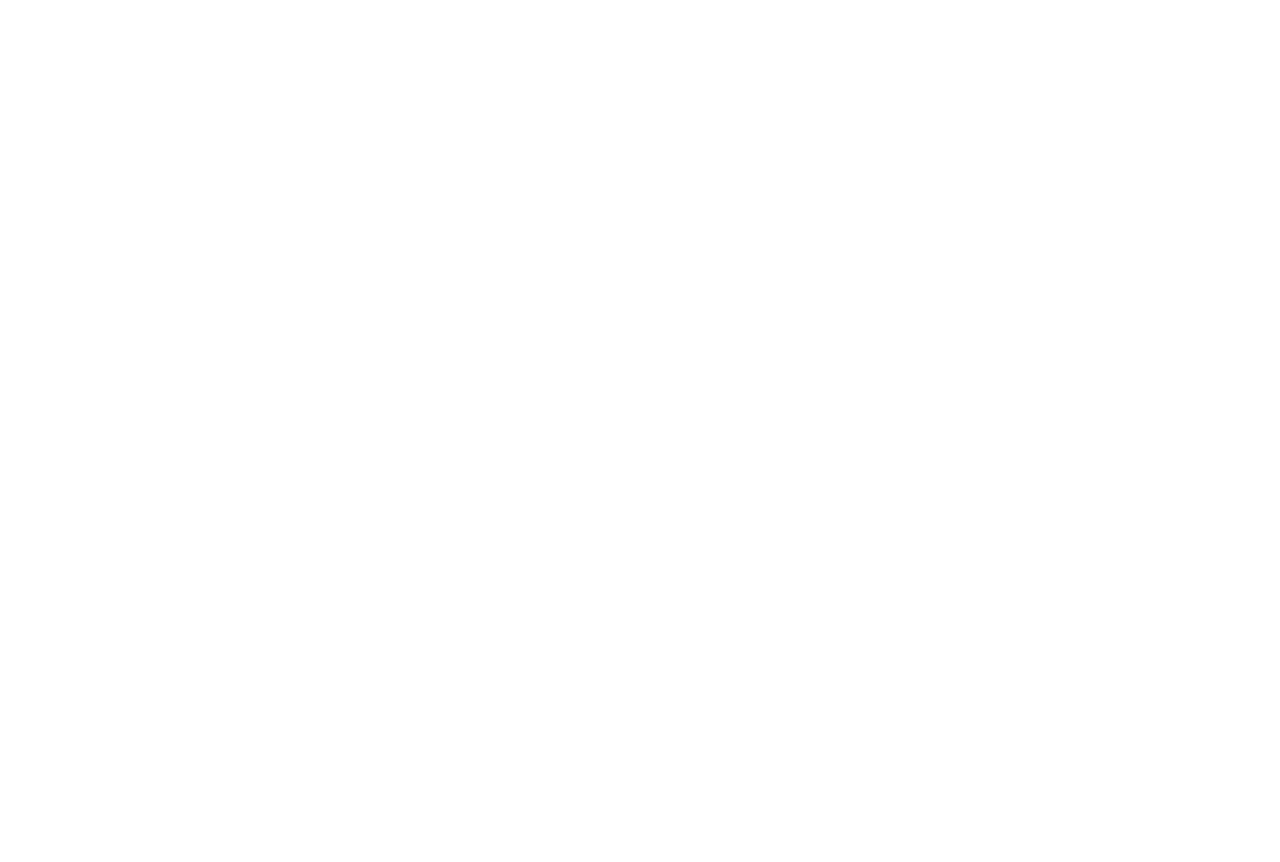
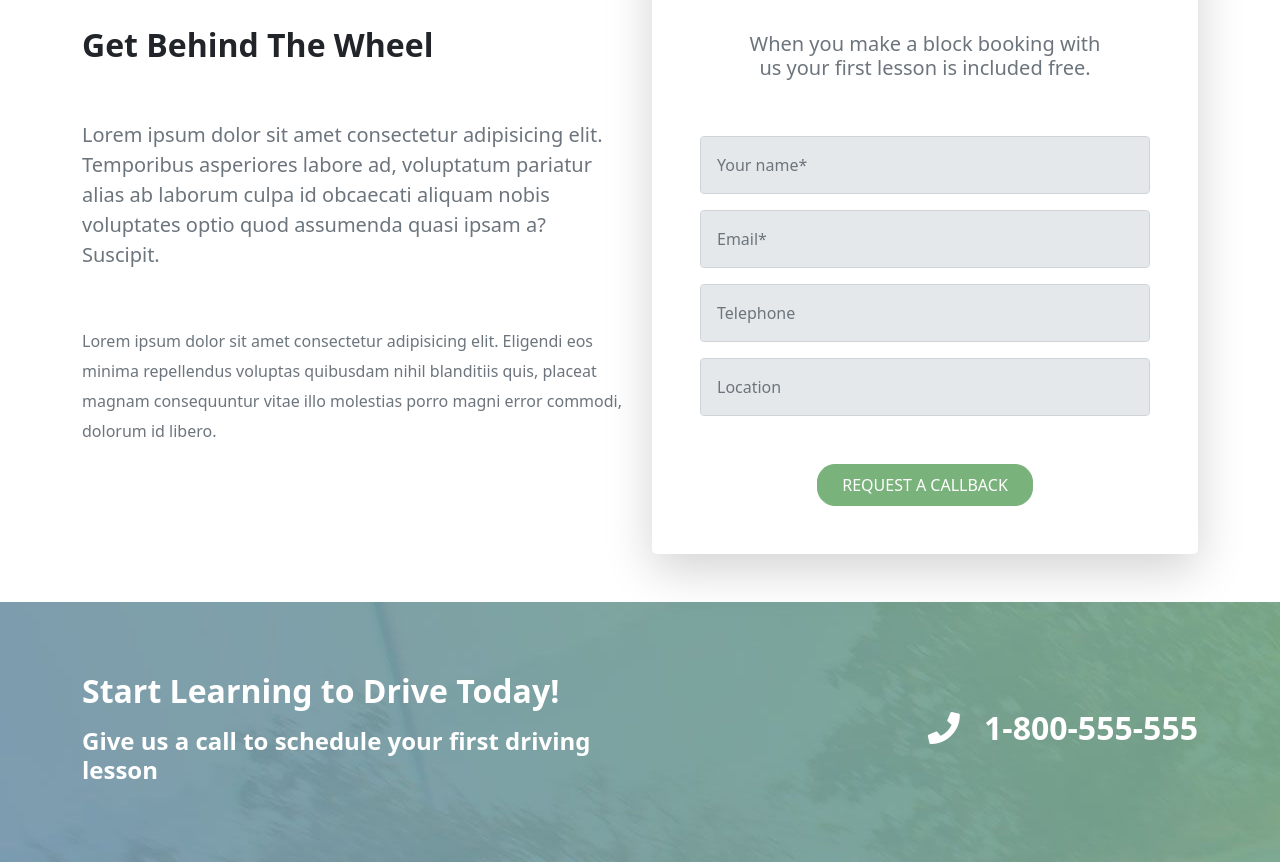
Before and after one commit to GianlucaPolcino/proj-html-vuejs, a Vue app: page / in a window 1280 px wide. Shown: the part 720-1582 px from the top of the page. Before the commit the page ends 800 px from the top, so only its background shows below. Built offline with nearby package versions, Linux system fonts and the light colour scheme.

Commit message:
main in progress

```diff
--- a/src/App.vue
+++ b/src/App.vue
@@ -1,16 +1,19 @@
 <template>
   <div>
     <Header />
+    <Main />
   </div>
 </template>
 
 <script>
-import Header from "./components/Header.vue"
+import Header from "./components/Header.vue";
+import Main from "./components/Main.vue";
 
 export default {
   name: 'App',
   components: {
     Header,
+    Main,
   }
 }
 </script>
--- a/src/components/Jumbotron.vue
+++ b/src/components/Jumbotron.vue
@@ -95,7 +95,7 @@
 
                 .gp-active{
                     color: #79b27b;
-                    padding-bottom: 10px;
+                    padding-bottom: 6px;
                     border-bottom: 4px solid #79b27b;
                 }
             }
--- /dev/null
+++ b/src/components/Main.vue
@@ -0,0 +1,98 @@
+<template>
+  <div>
+
+      <!-- FIRST SECTION -->
+
+      <div class="container">
+          <div class="row">
+              <div class="col-6 py-5">
+                  <h2 class="fw-bold py-5">Get Behind The Wheel</h2>
+                  <h5 class="text-secondary pb-5 gp-text">Lorem ipsum dolor sit amet consectetur adipisicing elit. Temporibus asperiores labore ad, voluptatum pariatur alias ab laborum culpa id obcaecati aliquam nobis voluptates optio quod assumenda quasi ipsam a? Suscipit.</h5>
+                  <h6 class="text-secondary gp-text">Lorem ipsum dolor sit amet consectetur adipisicing elit. Eligendi eos minima repellendus voluptas quibusdam nihil blanditiis quis, placeat magnam consequuntur vitae illo molestias porro magni error commodi, dolorum id libero.</h6>
+              </div>
+
+              <div class="col-6">
+                  <div class="gp-lesson p-5 text-center shadow-lg rounded-3">
+                      <h2>First Lesson Free!</h2>
+                      <h5 class="text-secondary p-5">When you make a block booking with us your first lesson is included free.</h5>
+
+                       <div class="mb-3">
+                            <input type="name" class="form-control p-3 gp-form" aria-describedby="nameHelp" placeholder="Your name*">
+                        </div>
+
+                        <div class="mb-3">
+                            <input type="email" class="form-control p-3 gp-form" aria-describedby="emailHelp" placeholder="Email*">
+                        </div>
+
+                        <div class="mb-3">
+                            <input type="telephone" class="form-control p-3 gp-form" aria-describedby="telephoneHelp" placeholder="Telephone">
+                        </div>
+                        <div class="mb-5">
+                            <input type="location" class="form-control p-3 gp-form" aria-describedby="locationHelp" placeholder="Location">
+                        </div>
+
+                        <button class="btn btn-success gp-button px-4 py-2">REQUEST A CALLBACK</button>
+                  </div>
+              </div>
+          </div>
+      </div>
+
+     <!-- SECOND SECTION -->
+
+      <div class="mt-5 gp-vertical">
+          <div class="container h-100">
+              <div class="row h-100 align-items-center justify-content-center">
+                  <div class="col">
+                      <h2 class="fw-bold">Start Learning to Drive Today!</h2>
+                      <h4 class="fw-bold pt-2">Give us a call to schedule your first driving lesson</h4>
+                  </div>
+
+                  <div class="col text-end">
+                      <h2 class="fw-bold"><i class="fas fa-phone me-3"></i> 1-800-555-555</h2>
+                  </div>
+              </div>
+          </div>
+      </div>
+  </div>
+</template>
+
+<script>
+export default {
+    name: 'Main',
+
+}
+</script>
+
+<style lang="scss">
+
+    @import "~@fortawesome/fontawesome-free/css/all.min.css";
+
+    .gp-text{
+        line-height: 30px;
+    }
+
+    .gp-lesson{
+        margin-top: -40px;
+        background-color: white;
+
+        h2{
+            color: #79b27b;
+        }
+
+        .gp-form{
+            background-color: #e5e8eb;
+        }
+
+        .gp-button{
+            background-color: #79b27b !important;
+            border: 1px solid #79b27b !important;
+            border-radius: 18px;
+        }
+    }
+
+    .gp-vertical{
+        height: 260px;
+        color: white;
+        background-image: url(../assets/img/horizontal-cta-background.jpg);
+    }
+</style>
```
Also changed, not shown: src/assets/img/horizontal-cta-background.jpg (added).
